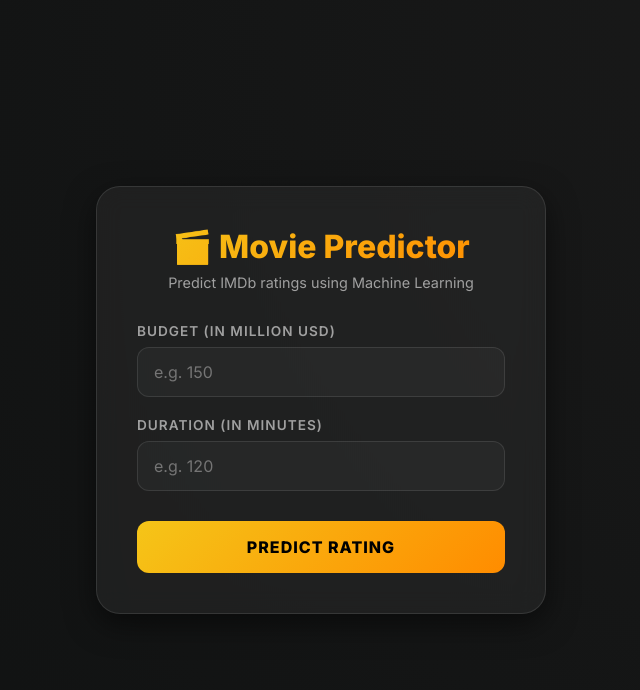
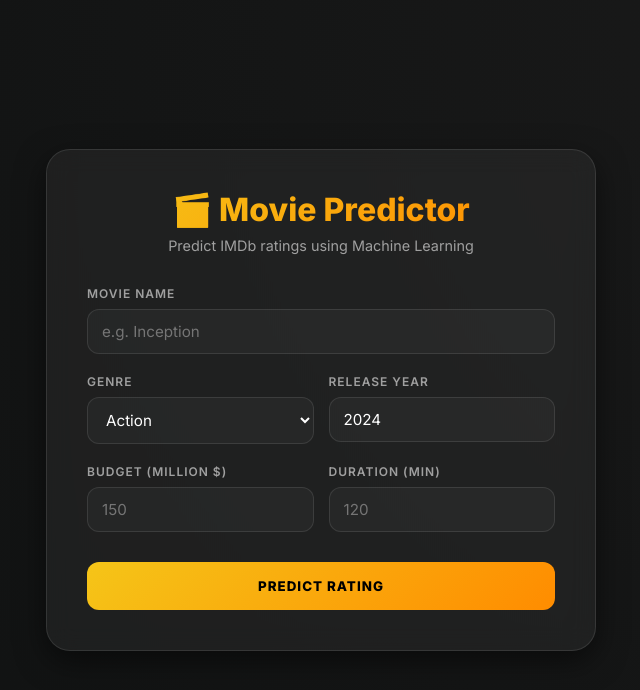
Before and after one commit to sriharisha2006-hash/MOVIE-RATING-1, a Flask app: page / in a window 1280 px wide. Shown: the top 690 px of the page, without its empty margins (319-959 px from the left). Run offline with Flask 3, Linux system fonts and the light colour scheme.

Commit message:
Added movie metadata and cinematic result card

```diff
--- a/app.py
+++ b/app.py
@@ -23,24 +23,29 @@ def home():
 @app.route('/predict', methods=['POST'])
 def predict():
     if model is None:
-        return jsonify({'success': False, 'error': 'Model not found. Please run model.py first.'}), 500
+        return jsonify({'success': False, 'error': 'Model not found.'}), 500
 
     try:
-        # Get data from form (Fetch API uses x-www-form-urlencoded here)
-        budget = float(request.form.get('budget'))
-        duration = float(request.form.get('duration'))
+        # Get metadata
+        name = request.form.get('name', 'Unknown Movie')
+        genre = request.form.get('genre', 'General')
+        year = request.form.get('year', '2024')
 
-        # Prepare input for model
+        # Get numeric features for ML model
+        budget = float(request.form.get('budget', 0))
+        duration = float(request.form.get('duration', 0))
+
+        # Predict Rating
         input_features = np.array([[budget, duration]])
-
-        # Predict
         prediction = model.predict(input_features)[0]
-
-        # Clamp prediction between 0 and 10 and round to 1 decimal
         rating = round(min(max(prediction, 1.0), 10.0), 1)
 
         return jsonify({
             'success': True,
+            'name': name,
+            'genre': genre,
+            'year': year,
+            'duration': duration,
             'rating': f"{rating:.1f}"
         })
 
@@ -48,6 +53,5 @@ def predict():
         return jsonify({'success': False, 'error': str(e)}), 400
 
 if __name__ == "__main__":
-    # Use host 0.0.0.0 and port 10000 for Render compatibility as requested
     port = int(os.environ.get("PORT", 10000))
     app.run(host="0.0.0.0", port=port, debug=True)
--- a/static/style.css
+++ b/static/style.css
@@ -30,7 +30,7 @@ body {
 
 .container {
     width: 100%;
-    max-width: 450px;
+    max-width: 550px;
 }
 
 .card {
@@ -57,43 +52,48 @@ h1 {
     -webkit-text-fill-color: transparent;
 }
 
-p.subtitle {
+.subtitle {
     text-align: center;
     color: var(--text-muted);
     font-size: 0.9rem;
     margin-bottom: 32px;
 }
 
-.form-group {
+/* Form Styles */
+.form-row {
     margin-bottom: 20px;
 }
+.flex { display: flex; gap: 15px; }
+.flex-1 { flex: 1; }
 
 label {
     display: block;
     margin-bottom: 8px;
     font-weight: 600;
-    font-size: 0.85rem;
+    font-size: 0.75rem;
     color: var(--text-muted);
     text-transform: uppercase;
     letter-spacing: 1px;
 }
 
-input {
+input, select {
     width: 100%;
     background: rgba(255, 255, 255, 0.03);
     border: 1px solid var(--glass-border);
     border-radius: 12px;
-    padding: 14px 16px;
+    padding: 12px 14px;
     color: white;
-    font-size: 1rem;
+    font-size: 0.95rem;
     transition: all 0.3s ease;
 }
 
-input:focus {
+select { cursor: pointer; }
+select option { background: #1a1a1a; }
+
+input:focus, select:focus {
     outline: none;
     border-color: var(--primary);
     background: rgba(255, 255, 255, 0.07);
-    box-shadow: 0 0 15px rgba(245, 197, 24, 0.2);
 }
 
 .predict-btn {
@@ -104,7 +104,6 @@ input:focus {
     padding: 16px;
     color: #000;
     font-weight: 800;
-    font-size: 1rem;
     cursor: pointer;
     transition: all 0.3s ease;
     text-transform: uppercase;
--- a/templates/index.html
+++ b/templates/index.html
@@ -3,96 +3,129 @@
 <head>
     <meta charset="UTF-8">
     <meta name="viewport" content="width=device-width, initial-scale=1.0">
-    <title>🎬 Movie Rating Predictor</title>
+    <title>🎬 Movie Rating Predictor Pro</title>
     <link rel="stylesheet" href="{{ url_for('static', filename='style.css') }}">
 </head>
 <body>
     <div class="container">
-        <div class="card">
+        <div class="card" id="input-card">
             <h1>🎬 Movie Predictor</h1>
             <p class="subtitle">Predict IMDb ratings using Machine Learning</p>
 
             <form id="prediction-form">
-                <div class="form-group">
-                    <label for="budget">Budget (in Million USD)</label>
-                    <input type="number" id="budget" name="budget" placeholder="e.g. 150" step="0.1" required>
-                    <div id="budget-error" class="error-message">Please enter a valid budget</div>
+                <div class="form-row">
+                    <div class="form-group">
+                        <label for="name">Movie Name</label>
+                        <input type="text" id="name" name="name" placeholder="e.g. Inception" required>
+                    </div>
                 </div>
 
-                <div class="form-group">
-                    <label for="duration">Duration (in Minutes)</label>
-                    <input type="number" id="duration" name="duration" placeholder="e.g. 120" step="1" required>
-                    <div id="duration-error" class="error-message">Please enter a valid duration</div>
+                <div class="form-row flex">
+                    <div class="form-group flex-1">
+                        <label for="genre">Genre</label>
+                        <select id="genre" name="genre" required>
+                            <option value="Action">Action</option>
+                            <option value="Drama">Drama</option>
+                            <option value="Sci-Fi">Sci-Fi</option>
+                            <option value="Comedy">Comedy</option>
+                            <option value="Horror">Horror</option>
+                            <option value="Romance">Romance</option>
+                        </select>
+                    </div>
+                    <div class="form-group flex-1">
+                        <label for="year">Release Year</label>
+                        <input type="number" id="year" name="year" placeholder="2024" value="2024" required>
+                    </div>
+                </div>
+
+                <div class="form-row flex">
+                    <div class="form-group flex-1">
+                        <label for="budget">Budget (Million $)</label>
+                        <input type="number" id="budget" name="budget" placeholder="150" step="0.1" required>
+                    </div>
+                    <div class="form-group flex-1">
+                        <label for="duration">Duration (Min)</label>
+                        <input type="number" id="duration" name="duration" placeholder="120" step="1" required>
+                    </div>
                 </div>
 
                 <button type="submit" class="predict-btn" id="predict-btn">Predict Rating</button>
             </form>
+        </div>
 
-            <div id="result-container" class="result-container">
-                <p class="result-label">Predicted Rating</p>
-                <div id="result-value" class="result-value">-.--</div>
+        <!-- Movie Result Card -->
+        <div class="movie-result-card" id="result-card">
+            <div class="poster-section">
+                <img src="{{ url_for('static', filename='poster_placeholder.png') }}" alt="Movie Poster" id="res-poster">
+                <div class="rating-badge" id="res-rating">8.5</div>
+            </div>
+            <div class="details-section">
+                <h2 id="res-name">Movie Name</h2>
+                <div class="meta-info">
+                    <span id="res-genre">Genre</span> • <span id="res-year">2024</span>
+                </div>
+                <p class="description">This movie is predicted to be a high-budget <span id="res-genre-text">Sci-Fi</span> experience with a runtime of <span id="res-duration">120</span> minutes.</p>
+                <div class="card-footer">
+                    <button class="view-details-btn">View Details</button>
+                    <button class="back-btn" onclick="resetForm()">New Prediction</button>
+                </div>
             </div>
         </div>
     </div>
 
     <script>
-        document.getElementById('prediction-form').addEventListener('submit', async (e) => {
+        const predictionForm = document.getElementById('prediction-form');
+        const inputCard = document.getElementById('input-card');
+        const resultCard = document.getElementById('result-card');
+
+        predictionForm.addEventListener('submit', async (e) => {
             e.preventDefault();
 
-            // Reset UI
-            const resultContainer = document.getElementById('result-container');
-            const resultValue = document.getElementById('result-value');
             const predictBtn = document.getElementById('predict-btn');
+            const formData = new FormData(predictionForm);
 
-            resultContainer.classList.remove('show');
-
-            const budget = document.getElementById('budget').value;
-            const duration = document.getElementById('duration').value;
-
-            // Basic Validation
-            if (!budget || budget <= 0) {
-                document.getElementById('budget-error').style.display = 'block';
-                return;
-            } else {
-                document.getElementById('budget-error').style.display = 'none';
-            }
-
-            if (!duration || duration <= 0) {
-                document.getElementById('duration-error').style.display = 'block';
-                return;
-            } else {
-                document.getElementById('duration-error').style.display = 'none';
-            }
-
-            // Button loading state
             predictBtn.innerText = 'Calculating...';
             predictBtn.disabled = true;
 
             try {
                 const response = await fetch('/predict', {
                     method: 'POST',
-                    headers: {
-                        'Content-Type': 'application/x-www-form-urlencoded',
-                    },
-                    body: `budget=${budget}&duration=${duration}`
+                    body: new URLSearchParams(formData)
                 });
 
                 const data = await response.json();
 
                 if (data.success) {
-                    resultValue.innerText = data.rating;
-                    resultContainer.classList.add('show');
+                    // Update result card
+                    document.getElementById('res-name').innerText = data.name;
+                    document.getElementById('res-genre').innerText = data.genre;
+                    document.getElementById('res-genre-text').innerText = data.genre;
+                    document.getElementById('res-year').innerText = data.year;
+                    document.getElementById('res-rating').innerText = data.rating;
+                    document.getElementById('res-duration').innerText = data.duration;
+
+                    // Show result card
+                    inputCard.style.display = 'none';
+                    resultCard.classList.add('show');
                 } else {
                     alert('Error: ' + data.error);
                 }
             } catch (err) {
-                console.error('Fetch error:', err);
-                alert('Connection error. Please try again.');
+                console.error(err);
+                alert('Connection error.');
             } finally {
                 predictBtn.innerText = 'Predict Rating';
                 predictBtn.disabled = false;
             }
         });
+
+        function resetForm() {
+            resultCard.classList.remove('show');
+            setTimeout(() => {
+                inputCard.style.display = 'block';
+                predictionForm.reset();
+            }, 300);
+        }
     </script>
 </body>
 </html>
```
Also changed, not shown: other parts of static/style.css (+91 -37 lines), static/poster_placeholder.png (added).
